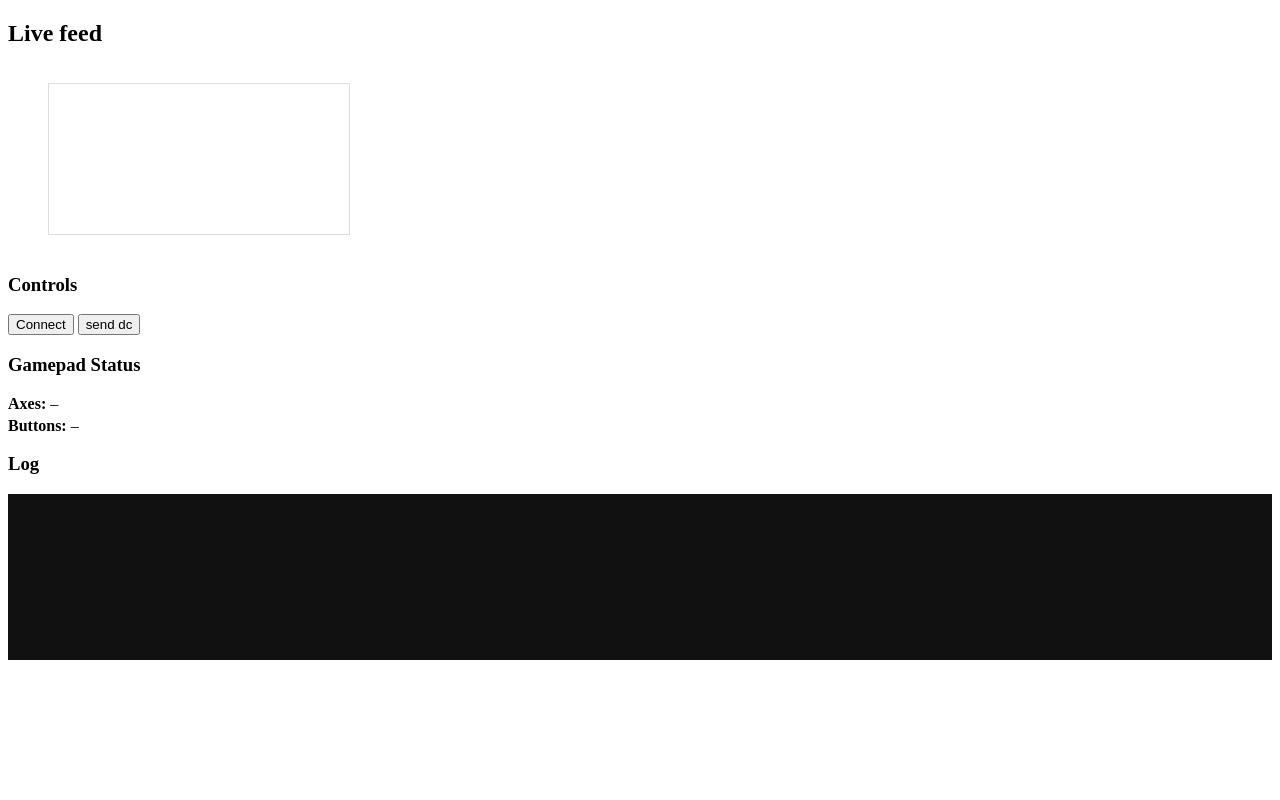
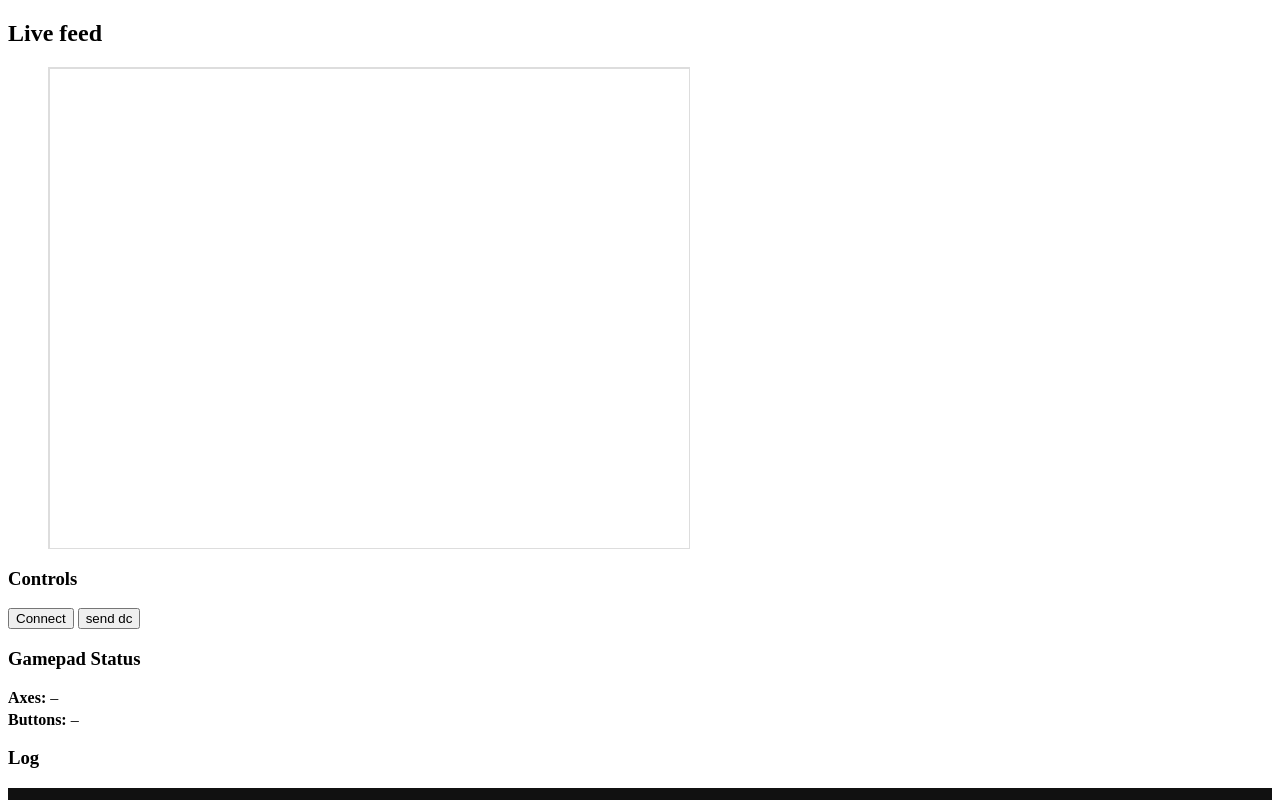
Before and after one commit to jboisseau1/controller_remote_play, a website with bundled scripts: page index.html in a window 1280 px wide. Shown: the top 800 px of the page. Built offline with nearby package versions, Linux system fonts and the light colour scheme.

Commit message:
defined video playback size

```diff
--- a/index.html
+++ b/index.html
@@ -1,23 +1,59 @@
 <!DOCTYPE html>
 <html lang="en">
+
 <head>
     <meta charset="utf-8" />
     <title>PiCamera.js WebRTC + Gamepad</title>
     <style>
-    video { max-width: 100%; border: 1px solid #ddd; }
-    #log  { background: #111; color: #0f0; padding: .5rem; height: 150px; overflow-y: auto; }
-    #gamepad-status { margin: 1rem 0; }
-    #gamepad-status div { margin-bottom: 0.25rem; }
+        #video-container {
+            position: relative;
+            width: 640px;
+            height: 480px;
+            border: 1px solid #ddd;
+            overflow: hidden;
+        }
+
+        #video-container video,
+        #video-container canvas {
+            position: absolute;
+            top: 0;
+            left: 0;
+            width: 100%;
+            height: 100%;
+            object-fit: contain;
+            /* or “contain” if you’d rather letterbox */
+            /* pointer-events: none;   keep if you don’t want clicks blocked by canvas */
+        }
+
+        video {
+            max-width: 100%;
+            border: 1px solid #ddd;
+        }
+
+        #log {
+            background: #111;
+            color: #0f0;
+            padding: .5rem;
+            height: 150px;
+            overflow-y: auto;
+        }
+
+        #gamepad-status {
+            margin: 1rem 0;
+        }
+
+        #gamepad-status div {
+            margin-bottom: 0.25rem;
+        }
     </style>
 </head>
+
 <body>
     <h2>Live feed</h2>
-  <figure style="position: relative; display: inline-block;">
-    <video id="vid" playsinline autoplay muted
-           style="display: block;"></video>
+    <figure id="video-container">
+        <video id="vid" playsinline autoplay muted style="display: block;"></video>
         <!-- canvas sits on top of the video -->
-    <canvas id="overlay"
-            style="position: absolute; top: 0; left: 0; pointer-events: none;"></canvas>
+        <canvas id="overlay" style="position: absolute; top: 0; left: 0; pointer-events: none;"></canvas>
     </figure>
 
     <!-- <section id="telemetry-panel">
@@ -41,4 +77,5 @@
 
     <script type="module" src="app.js"></script>
 </body>
+
 </html>
```
Lines whose indentation alone changed are shown as unchanged.
